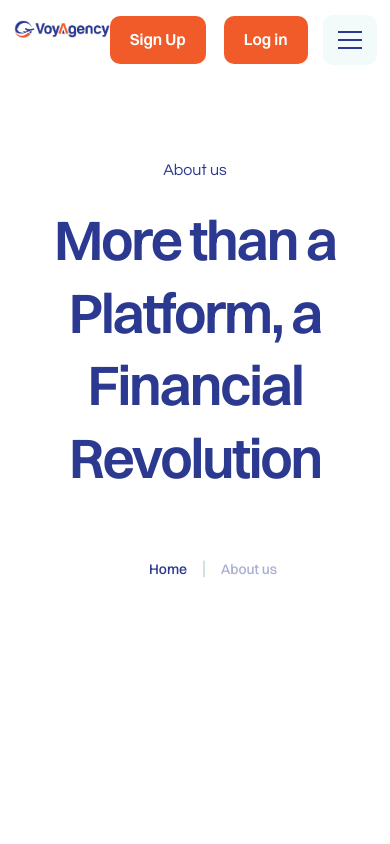
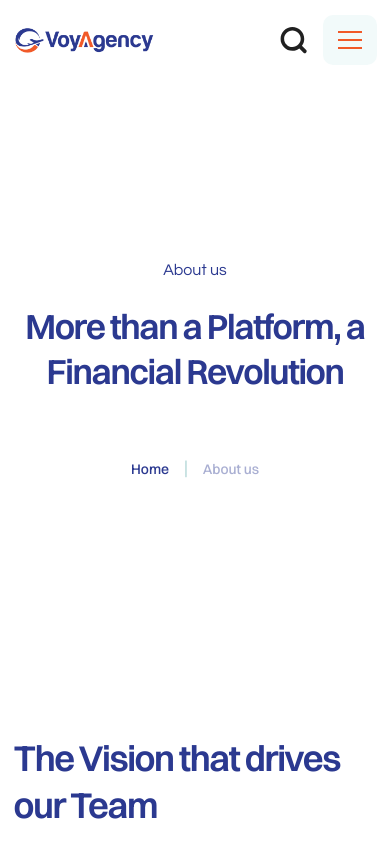
Before and after one commit to shadaf266/vercel-travel-website, a Next.js app: page /about in a window 390 px wide. Shown: the top 844 px of the page. Built offline with nearby package versions, Linux system fonts and the light colour scheme.

Commit message:
Add responsive fixes

```diff
--- a/app/about/page.js
+++ b/app/about/page.js
@@ -243,7 +243,7 @@ const page = () => {
                 </div>
               </div>
               <div className="col-xl-12 col-md-6 col-sm-6">
-                <div className="mil-team-card mil-mb-30 mil-up">
+                <div className="mil-team-card flex-drc mil-mb-30 mil-up">
                 <div className="col-xl-6 col-md-6 col-sm-6">
                   <h5 className="mil-light mil-mb-15">Rohit Arora</h5>
                   <p className="mil-text-xs mil-soft team-content">
@@ -274,7 +274,7 @@ const page = () => {
                 </div>
               </div>
               <div className="col-xl-12 col-md-6 col-sm-6">
-                <div className="mil-team-card mil-mb-30 mil-up">
+                <div className="mil-team-card flex-drc mil-mb-30 mil-up">
                   <div className="col-xl-6 col-md-6 col-sm-6">
                   <h5 className="mil-light mil-mb-15">Anurag Khetarpal</h5>
                   <p className="mil-text-xs mil-soft team-content">
--- a/layouts/Header.js
+++ b/layouts/Header.js
@@ -152,8 +152,14 @@ const Header = ({ dark }) => {
                 </li>
               </ul>
             </li>
+            <Link href="register" className="mil-btn signup-btn mr-2 mb-2 mil-sm">
+            Sign Up
+           </Link>
+           <Link href="register" className="mil-btn signup-btn mr-2 mil-sm">
+            Log in
+          </Link>
           </ul>
-          <div className="search-container">
+          <div className="search-container desktop">
             <a className="search-toggle" onClick={handleToggle}>Search toggle</a>
             <form className={`search ${isSearchVisible ? 'show-search' : ''}`} action="/">
                 <div className="col-md-12 d-flex justify-content-center align-items-center">
@@ -169,12 +175,26 @@ const Header = ({ dark }) => {
         </div>
         </nav>
         <div className="mil-menu-buttons">
-          <Link href="register" className="mil-btn mr-2 mil-sm">
+          <Link href="register" className="mil-btn signup-desktop mr-2 mil-sm">
             Sign Up
           </Link>
-          <Link href="register" className="mil-btn mil-sm">
+          <Link href="register" className="mil-btn signup-desktop mil-sm">
             Log in
           </Link>
+          <div className="search-container mobile">
+            <a className="search-toggle" onClick={handleToggle}>Search toggle</a>
+            <form className={`search ${isSearchVisible ? 'show-search' : ''}`} action="/">
+                <div className="col-md-12 d-flex justify-content-center align-items-center">
+                    <input
+                      className="mil-input search-input mil-up"
+                      type="text"
+                      placeholder="What can we help you find?"
+                      name="search"
+                    />
+                  <button type="submit">Search</button>
+                  </div>
+            </form>
+        </div>
           <div
             className={`mil-menu-btn ${toggle ? "mil-active" : ""}`}
             onClick={() => setToggle(!toggle)}
--- a/public/css/style.css
+++ b/public/css/style.css
@@ -133,15 +133,66 @@ h1.mil-display,
   font-size: 100px;
   line-height: 1.15;
 }
+h1.mil-display, .h1.mil-display {
+	font-size:62px !important;
+	line-height: 1.15;
+}
+.mil-banner .mil-banner-img {
+  width: 60%;
+}
+.mil-banner-img.img-9 img {
+	width: 439px !important;
+	height: 450px !important;
+	margin-bottom: 45px;
+}
+.mil-features.mil-p-0-80 {
+	padding-top: 155px;
+}
+
 @media screen and (max-width: 992px) {
   h1,
   .h1 {
-    font-size: 56px;
-  }
+    font-size: 35px !important;
+    word-break: break-word;
+  }
+  ol, ul {
+    padding-left: 0rem !important;
+}
   h1.mil-display,
   .h1.mil-display {
-    font-size: 56px;
-  }
+    font-size: 35px !important;
+  }
+  h1.mil-display, .h1.mil-display {
+    font-size: 35px !important;
+    line-height: 1.15;
+    margin-bottom: 20px !important;
+}
+.mil-banner .mil-banner-img {
+  width: 90%;
+  margin-right: 34px;
+}
+.col-xl-6.banner-column {
+  display: flex;
+  justify-content: center;
+  align-items: center;
+  margin-top: 23px;
+}
+.mil-banner-img.img-2 {
+  margin-right: 0;
+}
+.mil-banner-img.img-9 img {
+	width: 330px !important;
+	height:450px !important;
+	margin-bottom:0px;
+  margin-left: 32px;
+}
+
+.swiper-horizontal>.swiper-pagination-bullets, .swiper-pagination-bullets.swiper-pagination-horizontal, .swiper-pagination-custom, .swiper-pagination-fraction {
+  display: none;
+}
+.mil-features.mil-p-0-80 {
+	padding-top:55px !important;
+}
 }
 
 h2,
@@ -466,7 +517,7 @@ buttons
 @media screen and (max-width: 992px) {
   .mil-btn.mil-md {
     padding: 0 25px;
-    height: 62px;
+    height: 50px;
   }
 }
 .mil-btn.mil-border {
@@ -845,6 +896,21 @@ preloader
   border-radius: 3px;
 }
 
+.mil-btn.signup-btn.mr-2.mil-sm{
+  display: none !important;
+}
+.mil-logo {
+	width: 240px !important;
+	display: inline-block;
+	height: 40px !important;
+}
+footer .mil-footer-logo {
+	width: 240px !important;
+	display: inline-block;
+	height: 40px !important;
+	position: relative;
+	bottom: 14px;
+}
 /* -------------------------------------------
 
 scrollbar
@@ -869,10 +935,129 @@ scrollbar
   height: 0;
   background-color:#F15A29;
 }
+.search-container.mobile {
+	display: none;
+}
+
+.mil-scale-img {
+	width: 1024px !important;
+	height: 600px !important;
+}
+.mil-team-card {
+  display: flex;
+  justify-content: center;
+  align-items: center;
+}
+
+.mil-portrait.mil-mb-30 {
+  width: 63%;
+  height: 350px;
+  padding-bottom: 0;
+}
 @media screen and (max-width: 768px) {
   .mil-progress-track {
     display: none;
   }
+  a.mil-btn.signup-desktop.mr-2.mil-sm {
+    display: none;
+}
+.mil-btn.signup-btn.mr-2.mil-sm {
+  display: flex !important;
+}
+.mil-logo {
+  width: 140px !important;
+  height: 50px !important;
+  display: flex;
+  justify-content: center;
+  align-items: center;
+}
+a.mil-btn.signup-btn.mr-2.mil-sm {
+  margin-left: 13px !important;
+  margin-right: 13px !important;
+}
+.mil-top-menu ul li {
+  list-style-type: none;
+  margin-right: 2px !important;
+  position: relative;
+}
+.mil-top-menu ul li.mil-has-children > a:before {
+  right: 7px;
+}
+.mil-menu-btn span, .mil-menu-btn span:after, .mil-menu-btn span:before {
+  content: "";
+  display: block;
+  width: 24px;
+  height: 2px;
+  background: #F15A29 !important;
+  -webkit-backface-visibility: hidden;
+  backface-visibility: hidden;
+  transition: inherit;
+}
+a.mil-btn.signup-desktop.mil-sm {
+  display: none;
+}
+
+.mil-top-menu {
+  flex-direction: column;
+}
+
+.search-container {
+  margin-left: 13.500px;
+  margin-right: -27.5px;
+}
+
+a.mil-btn.signup-desktop.mil-sm {
+  display: none;
+}
+.search-container.desktop {
+  display: none;
+}
+.search-container.mobile {
+  display: flex !important;
+  margin-left: 0 !important;
+  margin-right: 0 !important;
+}
+
+.search-container.mobile a.search-toggle {
+  width: 30px !important;
+  height: 30px !important;
+}
+
+.search-container.mobile .search {
+  width: 20rem !important;
+}
+
+.mil-input.search-input.mil-up {
+  padding-left: 0 !important;
+}
+
+.col-md-12.d-flex.justify-content-center.align-items-center {
+  width: 100%;
+}
+a.mil-footer-logo.mil-mb-60 {
+  width: 140px !important;
+  height: 50px !important;
+}
+
+.mil-scale-img {
+	width: 343px !important;
+	height: 380px !important;
+}
+.mil-team-card {
+  display: flex;
+  justify-content: center;
+  align-items: center;
+  flex-direction: column;
+}
+
+.mil-portrait.mil-mb-30 {
+  width:343px !important;
+  height: 446px !important;
+  padding-bottom: 0;
+}
+.mil-team-card.flex-drc {
+  flex-direction: column-reverse;
+}
 }
 
 /* -------------------------------------------
@@ -1292,9 +1477,6 @@ banner
   align-items: center;
   padding-top: 40px;
 }
-.mil-banner .mil-banner-img {
-  width: 60%;
-}
 .mil-banner .mil-banner-img img {
   float:left;
 }
@@ -2034,7 +2216,7 @@ team
 }
 .mil-team-card .mil-portrait {
   position: relative;
-  padding-bottom: 130%;
+  padding-bottom:50%;
   border-radius: 40px;
   overflow: hidden;
 }
@@ -2829,17 +3011,7 @@ text-align: center;
 	outline: none;
 }
 
-.mil-team-card {
-  display: flex;
-  justify-content: center;
-  align-items: center;
-}
-
-.mil-portrait.mil-mb-30 {
-  width: 63%;
-  height: 350px;
-  padding-bottom: 0;
-}
+
 
 .col-xl-6.col-md-6.col-sm-6.flex-end {
   display: flex;
@@ -2850,10 +3022,7 @@ text-align: center;
 	color: rgb(242, 250, 250);
 }
 
-h1.mil-display, .h1.mil-display {
-	font-size:62px !important;
-	line-height: 1.15;
-}
+
 
 .mil-top-menu ul {
   margin-bottom: 0;
@@ -2863,19 +3032,6 @@ h1.mil-display, .h1.mil-display {
 	padding-left: 0;
 }
 
-.mil-logo {
-	width: 240px !important;
-	display: inline-block;
-	height: 40px !important;
-}
-
-footer .mil-footer-logo {
-	width: 240px !important;
-	display: inline-block;
-	height: 40px !important;
-	position: relative;
-	bottom: 14px;
-}
 
 .feature-list {
 	padding-left: 0;
@@ -2893,11 +3049,7 @@ footer .mil-footer-logo {
 	margin-bottom: 93px;
 }
 
-.mil-banner-img.img-9 img {
-	width: 117% !important;
-}
-
-.mil-scale-img {
-	width: 1024px !important;
-	height: 600px !important;
-}
+
+.swiper-pagination-bullet-active{
+  background-color:#F15A29 !important;
+}
```
Also changed, not shown: components/Slider.js (+5 -5 lines).
